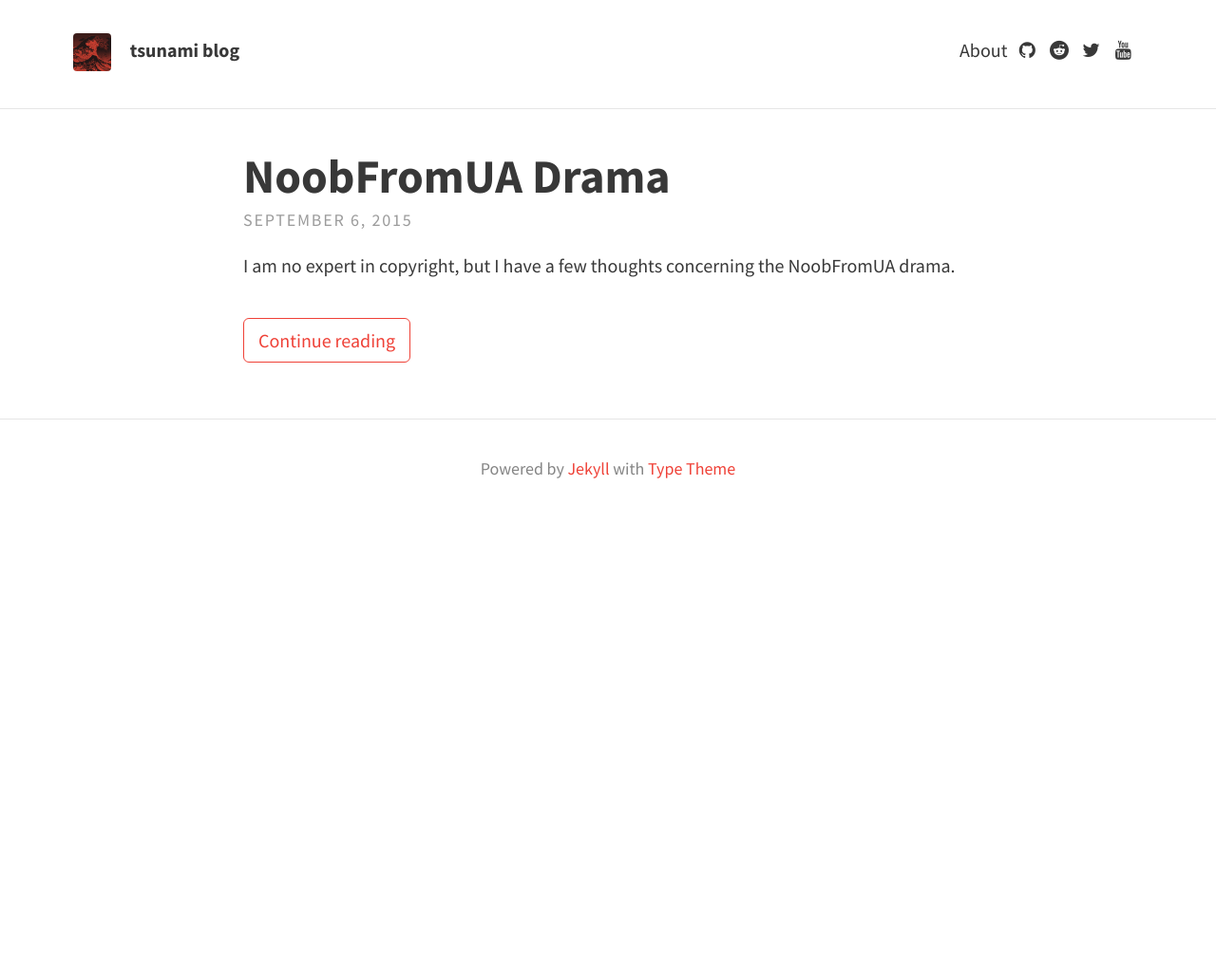
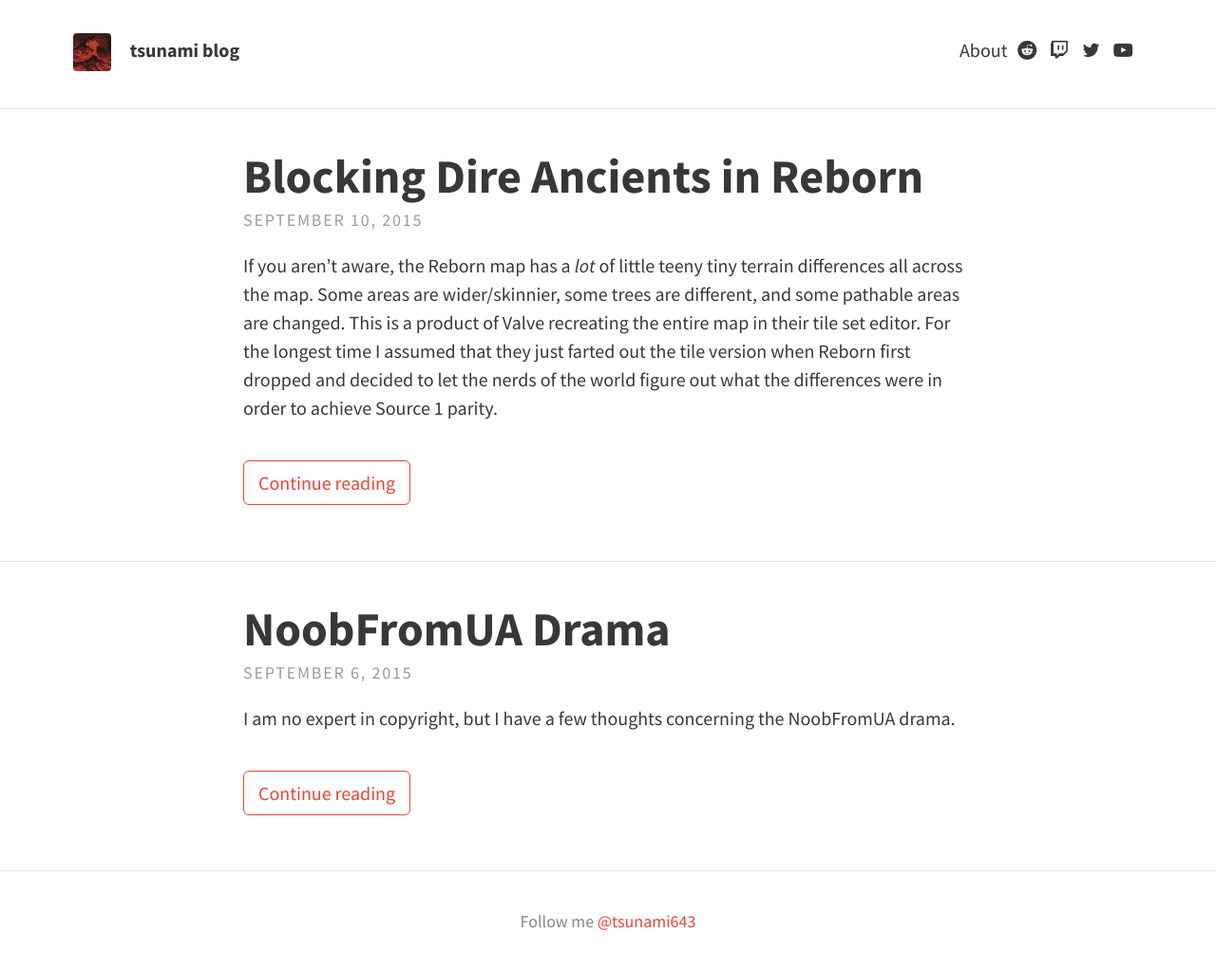
Before and after one commit to tsunami643/blog, a Jekyll site: the page built from index.html, in a window 1280 px wide. Shown: the whole page at 95% size. Built offline with Jekyll 4.4.1, drawn with Linux system fonts in a browser that asks for light colours; nearby versions of some CDN libraries; the list of posts is cut into pages by our own code; before the commit the page ends 900 px from its top, so only the background shows below that; part of the change alters nothing that is shown.

Commit message:
new post and site changes

```diff
--- a/_config.yml
+++ b/_config.yml
@@ -14,7 +14,7 @@ theme:
   header_text:
   header_text_feature_image:
   footer_text: >
-   Powered by <a href="http://jekyllrb.com">Jekyll</a> with <a href="https://rohanchandra.github.io/project/type/">Type Theme</a>
+   Follow me <a href="http://www.twitter.com/tsunami643">@tsunami643</a>
 
   # Icons
   rss: false
@@ -24,7 +24,7 @@ theme:
   dribbble:
   facebook:
   flickr:
-  github: "tsunami643"
+  github:
   google_plus:
   instagram:
   linkedin:  # Full URL
@@ -35,11 +35,12 @@ theme:
   steam:
   tumblr:
   twitter: "tsunami643"
+  twitch: "tsunami643"
   wordpress:
   youtube: "tsunami643"
 
   # Scripts
-  google_analytics: # Tracking ID, e.g. "UA-000000-01"
+  google_analytics: "UA-54725251-1"
   disqus_shortname:
   katex: true # Enable if using math markup
 
--- a/_includes/icons.html
+++ b/_includes/icons.html
@@ -134,6 +134,14 @@
 </li>
 {% endif %}
 
+{% if site.theme.twitch %}
+<li>
+	<a href="https://www.twitch.com/{{ site.theme.twitch }}" title="{{ site.theme.str_follow_on }} Twitch">
+		<i class="fa fa-fw fa-twitch"></i>
+	</a>
+</li>
+{% endif %}
+
 {% if site.theme.twitter %}
 <li>
 	<a href="https://twitter.com/{{ site.theme.twitter }}" title="{{ site.theme.str_follow_on }} Twitter">
@@ -153,7 +161,7 @@
 {% if site.theme.youtube %}
 <li>
 	<a href="https://www.youtube.com/user/{{ site.theme.youtube }}" title="{{ site.theme.str_follow_on }} YouTube">
-		<i class="fa fa-fw fa-youtube"></i>
+		<i class="fa fa-fw fa-youtube-play"></i>
 	</a>
 </li>
 {% endif %}
--- /dev/null
+++ b/_posts/2015-09-11-dire-ancients-reborn.md
@@ -0,0 +1,63 @@
+---
+layout:     post
+title:      Blocking Dire Ancients in Reborn
+date:       2015-09-10 07:50:29
+summary:    Adventures in finding new wards in Reborn - Part 1.
+feature-img: "img/rebornwards1.jpg"
+---
+
+If you aren't aware, the Reborn map has a *lot* of little teeny tiny terrain differences all across the map. Some areas are wider/skinnier, some trees are different, and some pathable areas are changed. This is a product of Valve recreating the entire map in their tile set editor. For the longest time I assumed that they just farted out the tile version when Reborn first dropped and decided to let the nerds of the world figure out what the differences were in order to achieve Source 1 parity.
+
+For a while, this was the case. The mid lane river gap got shrunk down quite a bit, a few trees got changed, and a few cliffs got tweaked. That was about it. Now, Reborn is officially the main client and the one that professional players have to deal with even though the map is still far from a 1:1 recreation of the Source 1 map.
+
+So at this point, I feel confident doing research on the modifications to the map. I mean, [I had reported what I'm about to discuss on the dev forums way back in June when Reborn first came out.](http://dev.dota2.com/showthread.php?t=170168) No one said anything and nothing was changed, so it's only fair to assume that the change is intentional. Right? I mean it's not like if this post gets to reddit or something that it'll suddenly get fixed. *Right, Valve?*
+
+## Blocking the Dire ancients
+
+The Dire ancients are about a bajillion times easier to block in Reborn than they were in Source 1.
+
+{:.center}![Source 1 Dire ancients](/img/wards/source1spawnbox.jpg)
+
+The red box represents the spawn box in Source 1. Neither of the wards placed in this image block the camp. Here's Source 2.
+
+{:.center}![Source 2 Dire ancients](/img/wards/source2spawnbox.jpg)
+
+The white box represents the spawn box in Source 2. **All** of the wards placed in this image block the camp.
+
+## What changed?
+
+Let's go clockwise. So Ward A is obviously amazing for the Radiant. High ground vision, secret shop vision, blocks the ancients, and is miles away from the Rosh-ward-cliff on the southeast corner where most sentries get placed. If you look at the Source 1 spawn box, you see that it doesn't extend nearly as high up as Source 2. That's why I included Ward B. Ward B *looks* like it should block the camp in Source 1, but it doesn't.
+
+{:.center}![Hammer comparison](/img/wards/hammercomparison.jpg)
+
+The image on the left is Reborn, the image on the right is Source 1. I am an absolute novice at Hammer, but if I had to guess, all those 'triggers' are probably saying, "If any units are here, they don't affect camp spawning." That may be completely inaccurate, but that's my best guess because even if a hero is crammed in that gap, the ancients will still spawn in Source 1. Besides, even if I wanted to put a ward there, the game won't let me.
+
+{:.center}![Cliff Ward](/img/wards/source1cliff.jpg)
+
+By the way, that area is pathable now. In Source 1, I've seen many players accidentally blink into that little gap and get stuck behind the one tree. You can walk out of that hole now in Source 2.
+
+Ward C is another result of the spawn box being higher. As you can see in the Source 1 image, it's too north to block the camp. Wards D-F are because there is now a small gap between the back wall of the dire ancients and the trees from the bot lane. In Source 1 the trees are pretty much flush with the back cliff. There are also no more trees at the back of the Dire ancient camp. This means that if Ward F was an observer, you would be able to see into the camp and evade dewards if the enemy places only a sentry on the Rosh-ward cliff and not a sentry+observer.
+
+Ward G is notable because that looks 100% possible in Source 1 and it falls inside the camp spawn box in Source 1.
+
+{:.center}![Source 1 Blocked](/img/wards/source1blocked.jpg)
+
+I believe this was [patched out shortly after the 6.82 map change](http://dota2.gamepedia.com/September_27,_2014_Patch) because [players claimed](https://www.reddit.com/r/DotA2/comments/2om9j8/interesting_points_raised_at_the_summit_2_by_the/) it was [too difficult to deward.](https://www.reddit.com/r/DotA2/comments/2om9j8/interesting_points_raised_at_the_summit_2_by_the/cmp2xcx) Well, it's back now.
+
+<sup>Also, [shoutout to this dude](https://www.reddit.com/r/DotA2/comments/2om9j8/interesting_points_raised_at_the_summit_2_by_the/cmohxzn) for calling the 0:00 rune change in the same thread.</sup>
+
+Lastly, Ward H is pretty filthy. The sliver of vision that it gives is so small that most people will probably miss it even if they do put a sentry ward in the right place.
+
+## Warding has changed
+
+I'm doing this nice and slow because I'm going to get annoyed if Valve suddenly decides to start changing things after I waste hours researching and writing. I guess it's my fault for reporting things on the dev forums anyway. [Maybe typos are intentional, or maybe Invoker somehow gets a new spell in 6.85 and I'm the dumb one.](http://dev.dota2.com/showthread.php?t=170370&p=1243079#post1243079)
+
+In any case, I sure am glad that I was too lazy to update my [warding guide](http://howdoiplay.com/warding) to the 6.82 map because everything is ever-so-slightly different in Reborn anyway. I'll be documenting my findings on this blog and twitter. Here's a teaser of some more silly stuff in Reborn.
+
+{:.center}![Source 1 Rune Block](/img/wards/source1runeblock.jpg)
+
+This was a somewhat common ward in Source 1. Blocked the Radiant hard camp and gave rune vision. In Source 2, it has a sister.
+
+{:.center}![Source 2 Rune Block](/img/wards/source2runeblock.jpg)
+
+That should be fun to deward.
--- a/_sass/layouts/_posts.scss
+++ b/_sass/layouts/_posts.scss
@@ -48,6 +48,11 @@ header {
     @extend %padding-regular;
   }
 }
+
+.center {
+  text-align: center;
+}
+
 // Post navigation
 #post-nav {
   width:100%;
--- a/about.md
+++ b/about.md
@@ -2,11 +2,7 @@
 layout: page
 title: About
 permalink: /about/
-feature-img: "img/sample_feature_img_2.png"
+feature-img: "img/about.jpg"
 ---
 
-Type Theme is a free and open-source theme for [Jekyll](http://jekyllrb.com/), licensed under the MIT License.
-
-Head over to the [theme's documentation](https://rohanchandra.github.io/project/type/) for much more information about Type Theme or to install this theme on your own Jekyll site.
-
-This file is an example of a page in Jekyll, that automatically shows up in the header navigation, you can delete or modify this file freely.
+hello i am tsunami i play the dota welcome to my blog
```
Also changed, not shown: img/about.jpg (added), img/nuadrama.jpg, img/rebornwards1.jpg (added), img/wards/hammercomparison.jpg (added), img/wards/source1blocked.jpg (added), img/wards/source1cliff.jpg (added), img/wards/source1runeblock.jpg (added), img/wards/source1spawnbox.jpg (added), img/wards/source2runeblock.jpg (added), img/wards/source2spawnbox.jpg (added).
